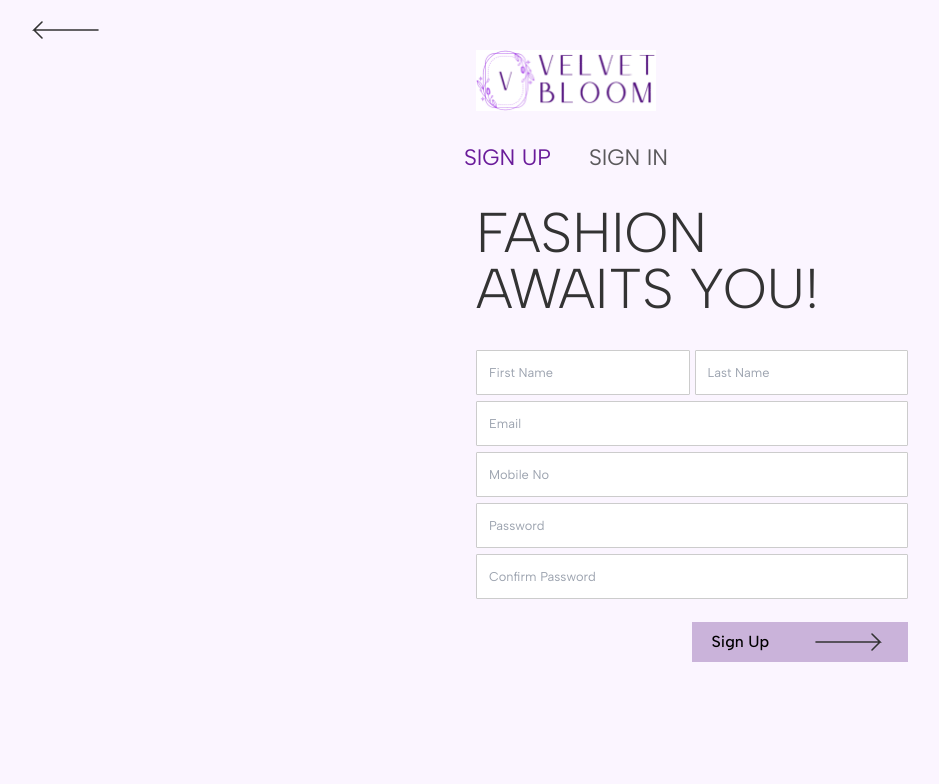
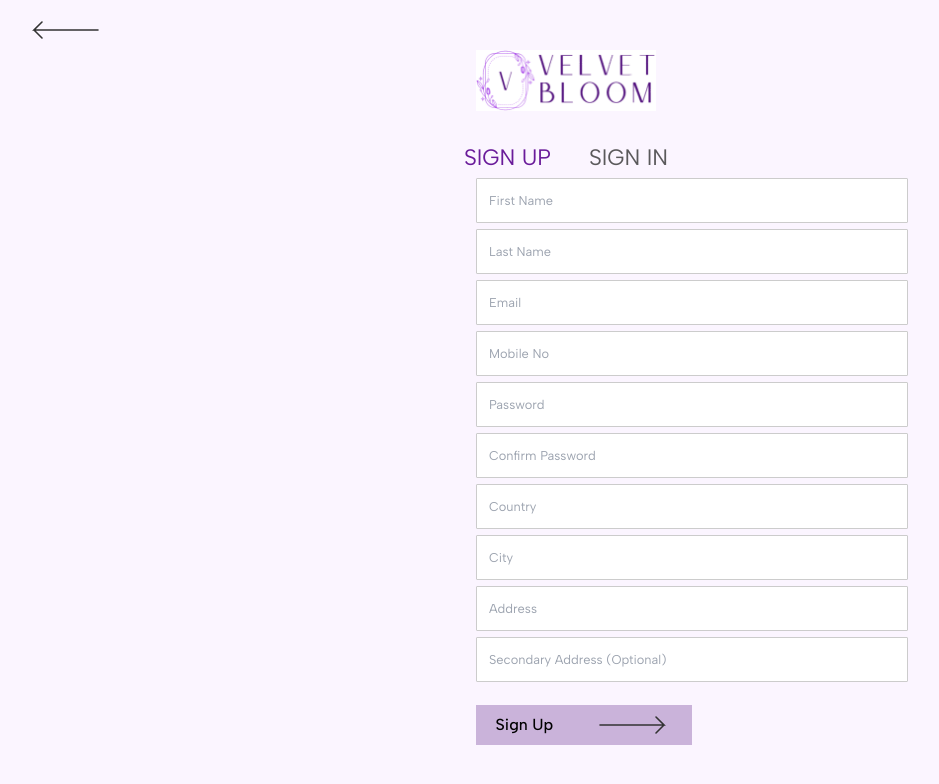
Before and after one commit to KasunJayasanka/velvet-bloom, a React (Create React App) app in the folder frontend/: page /signin in a window 1280 px wide. Shown: the top 784 px of the page, without its empty margins (74-1013 px from the left). Built offline with nearby package versions, Linux system fonts and the light colour scheme.

Commit message:
front end login connected and Header dropdown logic updated

```diff
--- a/frontend/package.json
+++ b/frontend/package.json
@@ -8,6 +8,7 @@
     "@testing-library/jest-dom": "^5.16.5",
     "@testing-library/react": "^13.4.0",
     "@testing-library/user-event": "^13.5.0",
+    "axios": "^1.7.8",
     "framer-motion": "^8.5.5",
     "react": "^18.2.0",
     "react-dom": "^18.2.0",
--- a/frontend/src/pages/Login&SignUp/Login.js
+++ b/frontend/src/pages/Login&SignUp/Login.js
@@ -1,250 +1,254 @@
 import React, { Component } from 'react';
+import axios from 'axios';
+import { connect } from "react-redux";
+import { setLoggedIn } from "../../redux/velvetSlice"; // Import setLoggedIn
 import ArrowButtonToHome from '../../components/designLayouts/buttons/ArrowButtonToHome';
 import CustomArrowFront from '../../assets/icons/CustomArrowFront';
+import './Login.css';
 
-import './Login.css';
+const BACKEND_URL = process.env.REACT_APP_BACKEND_URL || 'http://localhost:8080';
 
 export class Login extends Component {
   state = {
     isSignUp: true,
+    firstName: '',
+    lastName: '',
     email: '',
     phone: '',
     password: '',
     confirmPassword: '',
-    errors: {
-      email: '',
-      phone: '',
-      password: '',
-      confirmPassword: '',
-    },
+    country: '',
+    city: '',
+    address: '',
+    secondaryAddress: '',
+    errors: {},
+    loading: false,
+    successMessage: '',
+    errorMessage: '',
   };
 
-  // Email validation regex
-  validateEmail = (email) => {
-    const regex = /^[a-zA-Z0-9._%+-]+@[a-zAZ0-9.-]+\.[a-zA-Z]{2,}$/;
-    return regex.test(email);
-  };
-
-  // Phone validation (10 digits)
-  validatePhone = (phone) => {
-    const regex = /^[0-9]{10}$/;
-    return regex.test(phone);
-  };
-
-  // Password validation
-  validatePassword = (password) => {
-    const regex = /^(?=.*[a-z])(?=.*[A-Z])(?=.*\d)(?=.*[@$!%*?&])[A-Za-z\d@$!%*?&]{8,12}$/;
-    return regex.test(password);
-  };
-
-  // Handle form inputs and validation
   handleChange = (e) => {
     const { name, value } = e.target;
     this.setState({ [name]: value });
-
-    let errors = this.state.errors;
-
-    if (this.state.isSignUp) {
-      switch (name) {
-        case 'email':
-          errors.email = this.validateEmail(value) ? '' : 'Invalid email address';
-          break;
-        case 'phone':
-          errors.phone = this.validatePhone(value) ? '' : 'Phone number must have 10 digits';
-          break;
-        case 'password':
-          errors.password = this.validatePassword(value)
-            ? ''
-            : 'Password must be 8-12 characters, include upper/lowercase, a number, and a special character';
-          break;
-        case 'confirmPassword':
-          errors.confirmPassword = value === this.state.password ? '' : 'Passwords do not match';
-          break;
-        default:
-          break;
-      }
-    }
-
-    this.setState({ errors });
   };
 
-  // Toggle between Sign Up and Sign In
-  toggleForm = () => {
-    this.setState({ isSignUp: !this.state.isSignUp });
-  };
+  handleSubmit = async (e) => {
+    e.preventDefault();
+    const {
+      isSignUp,
+      firstName,
+      lastName,
+      email,
+      phone,
+      password,
+      confirmPassword,
+      country,
+      city,
+      address,
+      secondaryAddress,
+    } = this.state;
 
-  // Handle form submission
-  handleSubmit = (e) => {
-    e.preventDefault();
+    this.setState({ loading: true, errorMessage: '', successMessage: '' });
 
-    const { isSignUp, email, phone, password, confirmPassword, errors } = this.state;
-
-    // Ensure all fields are valid before submission (only check validation if it's Sign Up form)
-    if (
-      (isSignUp &&
-        !errors.email &&
-        !errors.phone &&
-        !errors.password &&
-        !errors.confirmPassword &&
-        email &&
-        phone &&
-        password &&
-        confirmPassword) ||
-      (!isSignUp && email && password) // For Sign In, only email and password are required
-    ) {
-      // Proceed with form submission logic (e.g., API call)
-      console.log('Form Submitted!');
-    } else {
-      console.log('Form contains errors');
+    try {
+      let response;
+      if (isSignUp) {
+        // Sign Up API Call
+        response = await axios.post(`${BACKEND_URL}/auth/signup`, {
+          firstName,
+          lastName,
+          email,
+          mobileNo: phone,
+          password,
+          country,
+          city,
+          address,
+          secondaryAddress,
+        });
+        this.setState({ successMessage: 'Sign Up Successful! Please Sign In.' });
+        this.toggleForm();
+      } else {
+        // Sign In API Call
+        response = await axios.post(`${BACKEND_URL}/auth/login`, { email, password });
+        localStorage.setItem('token', response.data.token); // Save token
+        this.props.setLoggedIn({
+          email,
+          token: response.data.token,
+        }); // Update Redux state
+        window.location.href = response.data.redirectUrl; // Redirect user
+      }
+    } catch (error) {
+      const errorMessage =
+        error.response && error.response.data ? error.response.data.message : 'Something went wrong!';
+      this.setState({ errorMessage });
+    } finally {
+      this.setState({ loading: false });
     }
   };
 
+  toggleForm = () => {
+    this.setState((prevState) => ({ isSignUp: !prevState.isSignUp }));
+  };
+
   render() {
-    const { isSignUp, email, phone, password, confirmPassword, errors } = this.state;
+    const {
+      isSignUp,
+      firstName,
+      lastName,
+      email,
+      phone,
+      password,
+      confirmPassword,
+      country,
+      city,
+      address,
+      secondaryAddress,
+      loading,
+      successMessage,
+      errorMessage,
+    } = this.state;
 
     return (
-      <div className='fullBody'>
+      <div className="fullBody">
         <ArrowButtonToHome />
-        <div className='imageContainer'>
-          <img className='logoo' src={require('../../assets/images/logo.png')} alt="Logo" />
+        <div className="imageContainer">
+          <img className="logoo" src={require('../../assets/images/logo.png')} alt="Logo" />
         </div>
-        <div className='slideMenu'>
+        <div className="slideMenu">
           <h2
             className={`slideMenuItem ${isSignUp ? 'active' : ''}`}
-            onClick={() => this.setState({ isSignUp: true })}
+            onClick={this.toggleForm}
           >
             SIGN UP
           </h2>
           <h2
             className={`slideMenuItem ${!isSignUp ? 'active' : ''}`}
-            onClick={() => this.setState({ isSignUp: false })}
+            onClick={this.toggleForm}
           >
             SIGN IN
           </h2>
         </div>
         <div className={`formContainer ${isSignUp ? 'slideRight' : 'slideLeft'}`}>
-          {isSignUp ? (
-
-            <form onSubmit={this.handleSubmit} className='loginForm'>
-              <div className='welcomeAll'>
-                  <h1 className='welcome'>FASHION </h1>
-                  <h1 className='welcome'>AWAITS YOU!</h1>
-                </div>
-              <div className='name'>
+          <form onSubmit={this.handleSubmit} className="loginForm">
+            {isSignUp && (
+              <>
                 <input
-                  type='text'
-                  className='fName'
-                  placeholder='First Name'
-                  name='firstName'
+                  type="text"
+                  name="firstName"
+                  placeholder="First Name"
+                  value={firstName}
+                  onChange={this.handleChange}
                   required
                 />
                 <input
-                  type='text'
-                  className='lName'
-                  placeholder='Last Name'
-                  name='lastName'
+                  type="text"
+                  name="lastName"
+                  placeholder="Last Name"
+                  value={lastName}
+                  onChange={this.handleChange}
                   required
                 />
-              </div>
-              <div className='contact'>
                 <input
-                  type='email'
-                  className='email'
-                  placeholder='Email'
-                  name='email'
+                  type="email"
+                  name="email"
+                  placeholder="Email"
                   value={email}
                   onChange={this.handleChange}
                   required
                 />
-                {errors.email && <p className='error'>{errors.email}</p>}
                 <input
-                  type='text'
-                  className='mobile'
-                  placeholder='Mobile No'
-                  name='phone'
+                  type="text"
+                  name="phone"
+                  placeholder="Mobile No"
                   value={phone}
                   onChange={this.handleChange}
                   required
                 />
-                {errors.phone && <p className='error'>{errors.phone}</p>}
                 <input
-                  type='password'
-                  className='pw'
-                  placeholder='Password'
-                  name='password'
+                  type="password"
+                  name="password"
+                  placeholder="Password"
                   value={password}
                   onChange={this.handleChange}
                   required
                 />
-                {errors.password && <p className='error'>{errors.password}</p>}
                 <input
-                  type='password'
-                  className='pw'
-                  placeholder='Confirm Password'
-                  name='confirmPassword'
+                  type="password"
+                  name="confirmPassword"
+                  placeholder="Confirm Password"
                   value={confirmPassword}
                   onChange={this.handleChange}
                   required
                 />
-                {errors.confirmPassword && <p className='error'>{errors.confirmPassword}</p>}
-              </div>
-              <div className='button-container'>
-                <button type='submit' className='signUpButton'>
-                  Sign Up
-                  <CustomArrowFront />
-                </button>
-              </div>
-            </form>
-          ) : (
-            <form onSubmit={this.handleSubmit} className='loginForm'>
-              <div className='contact'>
-                <div className='welcomeAll'>
-                  <h1 className='welcome'>WELCOME</h1>
-                  <h1 className='welcome'>BACK!</h1>
-                </div>
                 <input
-                  type='email'
-                  className='email'
-                  placeholder='Email'
-                  name='email'
+                  type="text"
+                  name="country"
+                  placeholder="Country"
+                  value={country}
+                  onChange={this.handleChange}
+                  required
+                />
+                <input
+                  type="text"
+                  name="city"
+                  placeholder="City"
+                  value={city}
+                  onChange={this.handleChange}
+                  required
+                />
+                <input
+                  type="text"
+                  name="address"
+                  placeholder="Address"
+                  value={address}
+                  onChange={this.handleChange}
+                  required
+                />
+                <input
+                  type="text"
+                  name="secondaryAddress"
+                  placeholder="Secondary Address (Optional)"
+                  value={secondaryAddress}
+                  onChange={this.handleChange}
+                />
+              </>
+            )}
+            {!isSignUp && (
+              <>
+                <input
+                  type="email"
+                  name="email"
+                  placeholder="Email"
                   value={email}
                   onChange={this.handleChange}
                   required
                 />
-                {errors.email && <p className='error'>{errors.email}</p>}
                 <input
-                  type='password'
-                  className='pw'
-                  placeholder='Password'
-                  name='password'
+                  type="password"
+                  name="password"
+                  placeholder="Password"
                   value={password}
                   onChange={this.handleChange}
                   required
                 />
-                {errors.password && <p className='error'>{errors.password}</p>}
-              </div>
-              <div className='button-container'>
-                <button type='submit' className='signUpButton'>
-                  Sign In
-                  <span className='arrowIcon'>
-                    <CustomArrowFront />
-                  </span>
-                </button>
-              </div>
-              <br />
-            </form>
-          )}
-        </div>
-        <div className='formErrors'>
-          {(errors.email || errors.phone || errors.password || errors.confirmPassword) && (
-            <p className='error'>
-              Please fix the errors above to proceed.
-            </p>
-          )}
+              </>
+            )}
+            {loading && <p>Loading...</p>}
+            {successMessage && <p className="success">{successMessage}</p>}
+            {errorMessage && <p className="error">{errorMessage}</p>}
+            <button type="submit" className="signUpButton">
+              {isSignUp ? 'Sign Up' : 'Sign In'}
+              <CustomArrowFront />
+            </button>
+          </form>
         </div>
       </div>
     );
   }
 }
 
-export default Login;
+const mapDispatchToProps = {
+  setLoggedIn,
+};
+
+export default connect(null, mapDispatchToProps)(Login);
```
Also changed, not shown: frontend/src/components/home/Header/Header.js (+31 -11 lines), frontend/src/redux/velvetSlice.js (+13 -1 lines), 2 other files (tests, documents, lock files or other folders).
